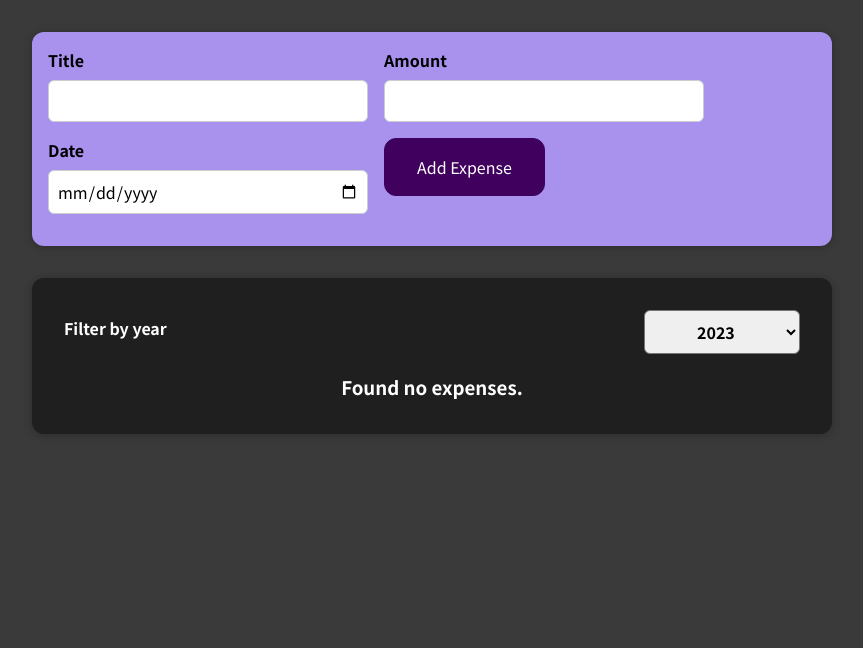
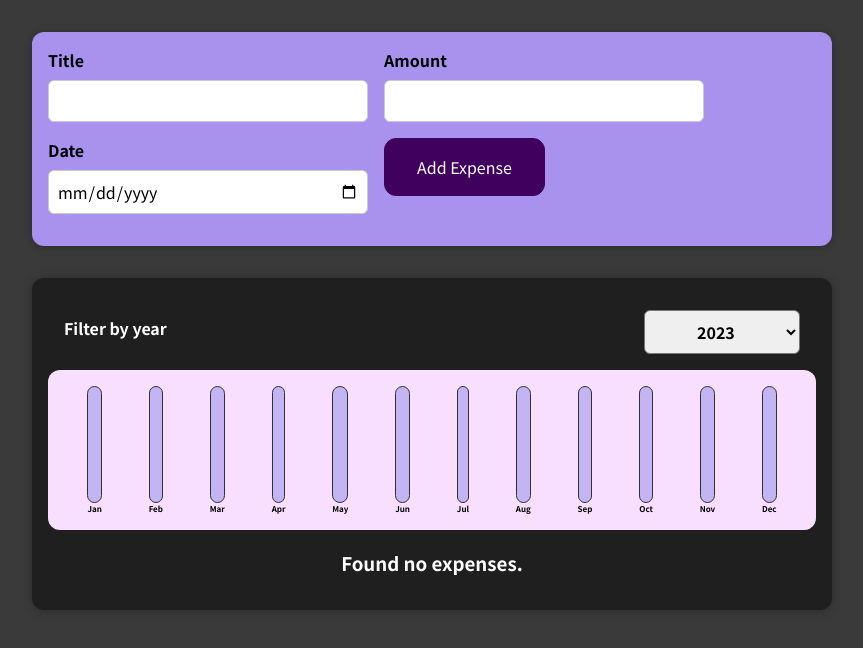
Before and after one commit to Rikishi1742/ITL-Practice, a React (Create React App) app: page / in a window 1280 px wide. Shown: the top 648 px of the page, without its empty margins (208-1071 px from the left). Built offline with nearby package versions, Linux system fonts and the light colour scheme.

Commit message:
Add files via upload

```diff
--- a/src/App.js
+++ b/src/App.js
@@ -1,5 +1,6 @@
 import React, { useState } from "react";
 import Expenses from "./components/Expense/Expenses.js";
+import ExpensesChart from "./components/Expense/ExpensesChart.js";
 import NewExpense from "./components/NewExpense/NewExpense.js";
 
 
--- a/src/components/Chart/Chart.js
+++ b/src/components/Chart/Chart.js
@@ -1,21 +1,24 @@
-import React from "react";
-import ChartBar from "./ChartBar.js"
-import "./ChartBar.css"
-import "./Chart.css"
+import React from 'react';
 
-const Chart = props => {
+import ChartBar from './ChartBar';
+import './Chart.css';
+
+const Chart = (props) => {
+  const dataPointValues = props.dataPoints.map(dataPoint => dataPoint.value);
+  const totalMaximum = Math.max(...dataPointValues);
 
   return (
-        <div className="chart">
-            {props.dataPoints.map(dataPoint =>
+    <div className='chart'>
+      {props.dataPoints.map((dataPoint) => (
         <ChartBar
           key={dataPoint.label}
           value={dataPoint.value}
-                maxValue={null}
+          maxValue={totalMaximum}
           label={dataPoint.label}
-            />)}
+        />
+      ))}
     </div>
   );
-}
+};
 
 export default Chart;
--- a/src/components/Chart/ChartBar.js
+++ b/src/components/Chart/ChartBar.js
@@ -1,15 +1,25 @@
-import React from "react";
+import React from 'react';
+
 import './ChartBar.css';
 
-const ChartBar = () => {
-    return (
-        <div className="chart-bar">
-            <div className="chart-bar__inner">
-                <div className="chart-bar__fill"></div>
-            </div>
-            <div className="chart-bar__label">{props.label}</div>
-        </div>
-    );
-}
+const ChartBar = (props) => {
+  let barFillHeight = '0%';
+
+  if (props.maxValue > 0) {
+    barFillHeight = Math.round((props.value / props.maxValue) * 100) + '%';
+  }
+
+  return (
+    <div className='chart-bar'>
+      <div className='chart-bar__inner'>
+        <div
+          className='chart-bar__fill'
+          style={{ height: barFillHeight }}
+        ></div>
+      </div>
+      <div className='chart-bar__label'>{props.label}</div>
+    </div>
+  );
+};
 
 export default ChartBar;
--- a/src/components/Expense/Expenses.js
+++ b/src/components/Expense/Expenses.js
@@ -3,6 +3,7 @@ import Expenseitem from "./Expenseitem.js";
 import Card from "../UI/Card.js";
 import ExpensesFilter from "./ExpanseFilter.js";
 import ExpensesList from "./ExpensesList.js";
+import ExpensesChart from "./ExpensesChart.js";
 import './Expenses.css';
 import '../UI/Card.css'
 
@@ -40,6 +41,7 @@ function Expenses(props) {
                     selected={filteredYear}
                     onChangeFilter={filterChangeHandler}
                 />
+                <ExpensesChart expenses={filteredExpenses}/>
                 <ExpensesList items={filteredExpenses}/>
             </Card>
         </div>
--- /dev/null
+++ b/src/components/Expense/ExpensesChart.js
@@ -0,0 +1,29 @@
+import React from 'react';
+
+import Chart from '../Chart/Chart';
+
+const ExpensesChart = (props) => {
+  const chartDataPoints = [
+    { label: 'Jan', value: 0 },
+    { label: 'Feb', value: 0 },
+    { label: 'Mar', value: 0 },
+    { label: 'Apr', value: 0 },
+    { label: 'May', value: 0 },
+    { label: 'Jun', value: 0 },
+    { label: 'Jul', value: 0 },
+    { label: 'Aug', value: 0 },
+    { label: 'Sep', value: 0 },
+    { label: 'Oct', value: 0 },
+    { label: 'Nov', value: 0 },
+    { label: 'Dec', value: 0 },
+  ];
+
+  for (const expense of props.expenses) {
+    const expenseMonth = expense.date.getMonth(); // starting at 0 => January => 0
+    chartDataPoints[expenseMonth].value += expense.amount;
+  }
+
+  return <Chart dataPoints={chartDataPoints} />;
+};
+
+export default ExpensesChart;
--- a/src/components/NewExpense/ExpenseForm.js
+++ b/src/components/NewExpense/ExpenseForm.js
@@ -29,7 +29,7 @@ const ExpenseForm = (props) => {
 
         const expenseData = {
             title: enteredTitle,
-            amount: enteredAmount,
+            amount: +enteredAmount,
             date: new Date(enteredDate)
         };
 
```
Lines whose indentation alone changed are shown as unchanged.
